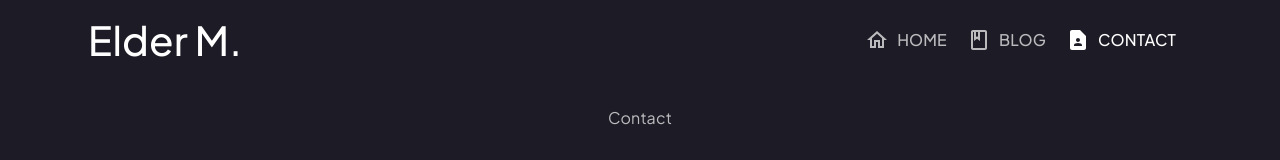
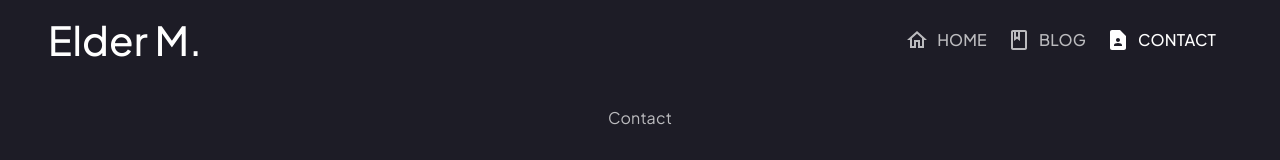
Before and after one commit to Elder-Meyer/personal-portfolio, a React (Vite) app: page /contact in a window 1280 px wide. Shown: the top 160 px of the page. Built offline with nearby package versions, Linux system fonts and the light colour scheme.

Commit message:
2.3..305 Update View Large AppBar

```diff
--- a/src/components/layout/navbar/DrawerAppBar.jsx
+++ b/src/components/layout/navbar/DrawerAppBar.jsx
@@ -76,7 +76,7 @@ function DrawerAppBar(props) {
         {/* <HideOnScroll {...props}> */}
           <ElevationScroll {...props}>
             <AppBar color='primary' /*enableColorOnDark*/ sx={navBackgroundStyle} id="header-principal">
-              <Container maxWidth="lg">
+              <Container maxWidth="xl">
                 <Toolbar sx={{justifyContent: "space-between" }}>
                   <Typography
                     variant="h6"
```
